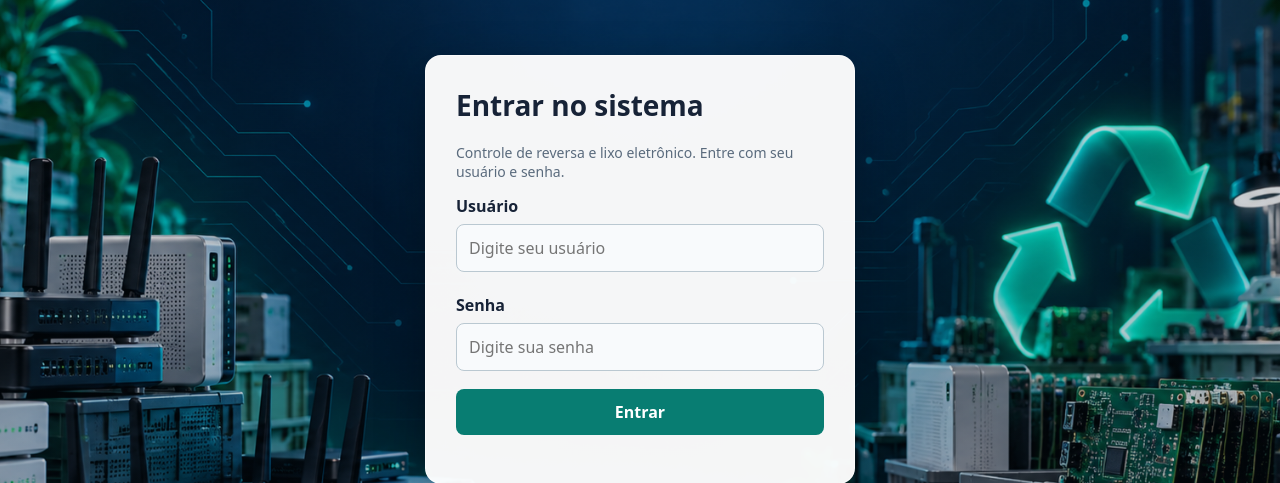
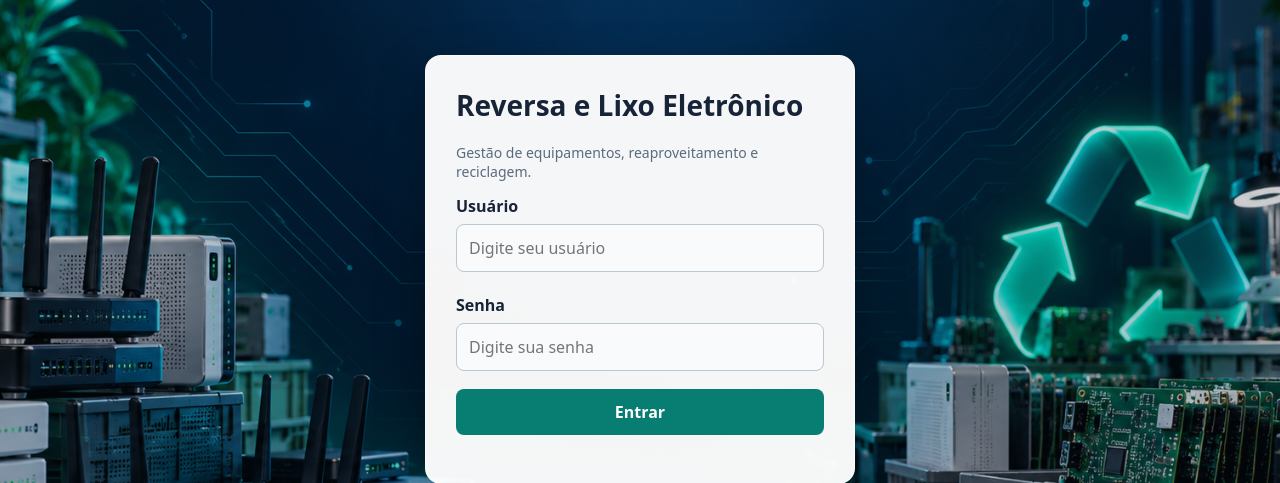
Before and after one commit to kauabarbosaa1728-web/roxreversalixo, a Flask app: page /login in a window 1280 px wide. Shown: the part 84-567 px from the top of the page. Run offline with Flask 3, Linux system fonts and the light colour scheme; parts of the project's set-up code (start-up, migrations or seed data) failed here and were passed over.

Commit message:
Update login.html

```diff
--- a/templates/login.html
+++ b/templates/login.html
@@ -58,11 +58,10 @@
 </style>
 
 <div class="panel login">
-  <h1>Entrar no sistema</h1>
+  <h1>Reversa e Lixo Eletrônico</h1>
 
   <p class="muted">
-    Controle de reversa e lixo eletrônico.
-    Entre com seu usuário e senha.
+    Gestão de equipamentos, reaproveitamento e reciclagem.
   </p>
 
   <form method="post">
```
